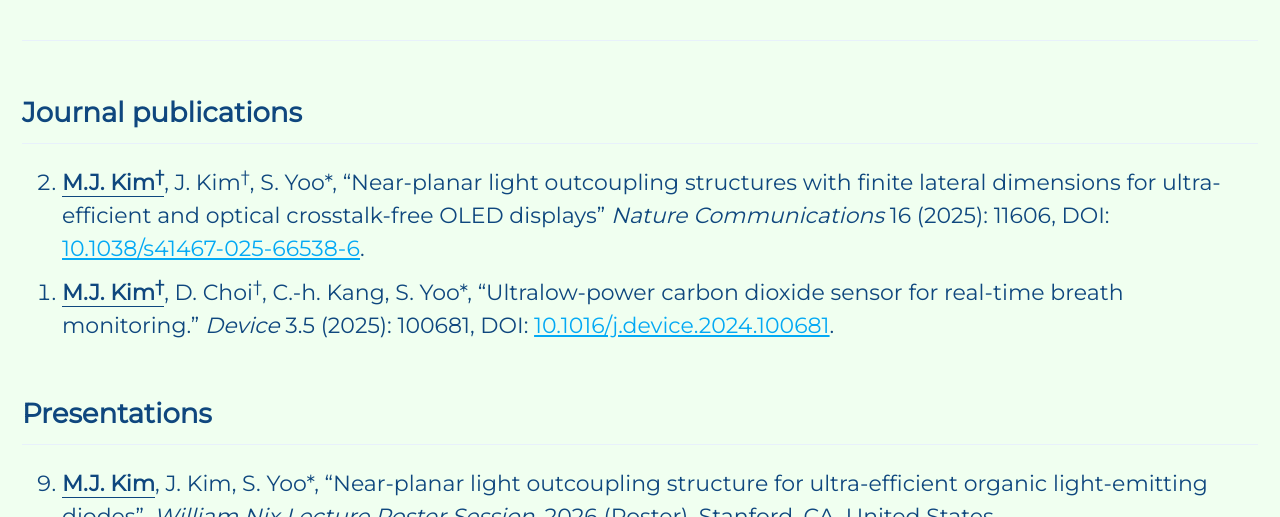
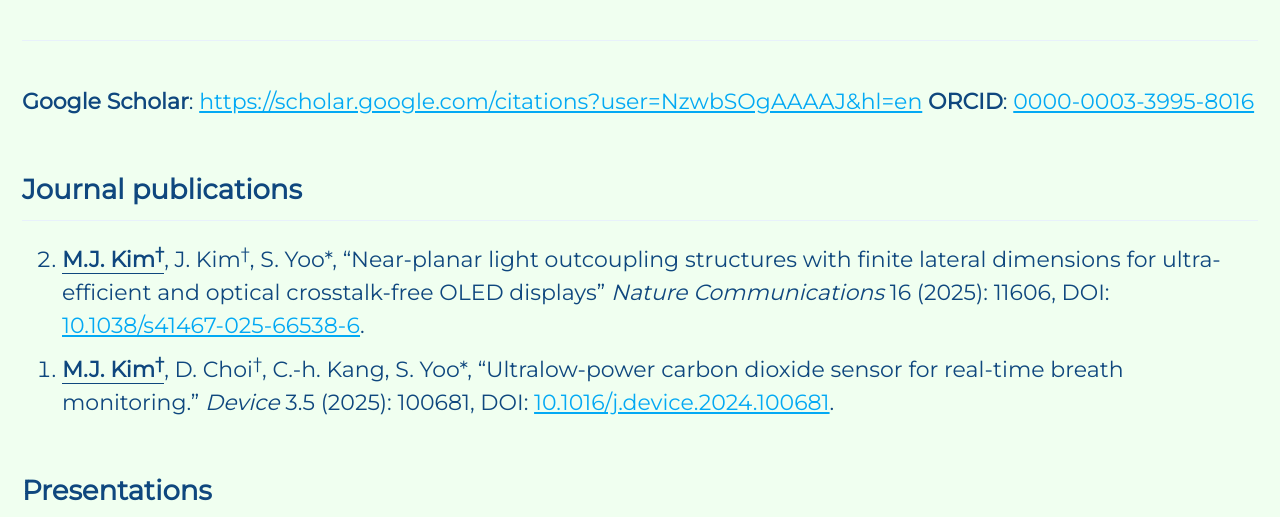
Before and after one commit to mj3259/mj3259.github.io, a Jekyll site: the page built from _pages/projects.md, in a window 1280 px wide and 900 px high, cut to the strip 383-900 px from the top of the window. Built offline with Jekyll 4.4.1, drawn with Linux system fonts in a browser that asks for light colours; cached includes are drawn as plain includes.

Commit message:
Update projects.md

```diff
--- a/_pages/projects.md
+++ b/_pages/projects.md
@@ -37,6 +37,9 @@ feature_row1:
 
 {% include feature_row id="intro" type="center" %}
 
+**Google Scholar**: [https://scholar.google.com/citations?user=NzwbSOgAAAAJ&hl=en](https://scholar.google.com/citations?user=NzwbSOgAAAAJ&hl=en)
+**ORCID**: [0000-0003-3995-8016](https://orcid.org/0000-0003-3995-8016)
+
 
 ## Journal publications
 1. **<u>M.J. Kim<sup>†</sup></u>**, J. Kim<sup>†</sup>, S. Yoo*, "Near-planar light outcoupling structures with finite lateral dimensions for ultra-efficient and optical crosstalk-free OLED displays" _Nature Communications_ 16 (2025): 11606, DOI: [10.1038/s41467-025-66538-6](https://doi.org/10.1038/s41467-025-66538-6).
```
